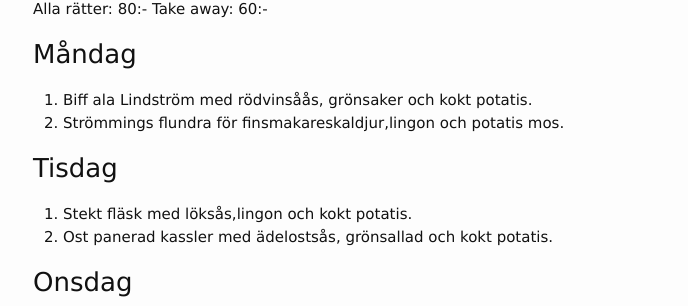
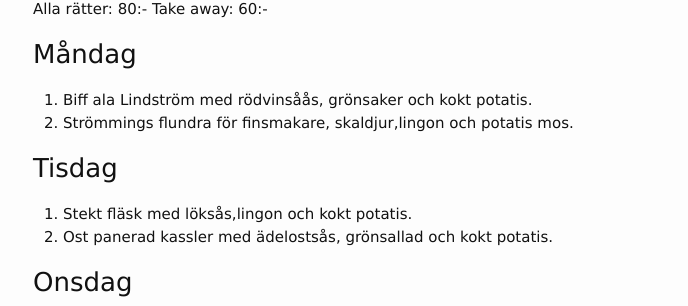
Before and after one commit to FarInn62/farinn62.github.io, a Jekyll site: the page built from lunch.md, in a window 1280 px wide. Shown: the part 187-493 px from the top of the page, without its empty margins (237-925 px from the left). Built offline with Jekyll 4.4.1, drawn with Linux system fonts in a browser that asks for light colours.

Commit message:
Update lunch.md

```diff
--- a/lunch.md
+++ b/lunch.md
@@ -13,7 +13,7 @@ Alla rätter: 80:- Take away: 60:-
 ### Måndag
 
 1. Biff ala Lindström med rödvinsåås, grönsaker och kokt potatis.
-2. Strömmings flundra för finsmakareskaldjur,lingon och potatis mos.
+2. Strömmings flundra för finsmakare, skaldjur,lingon och potatis mos.
 
 ### Tisdag
 
```
